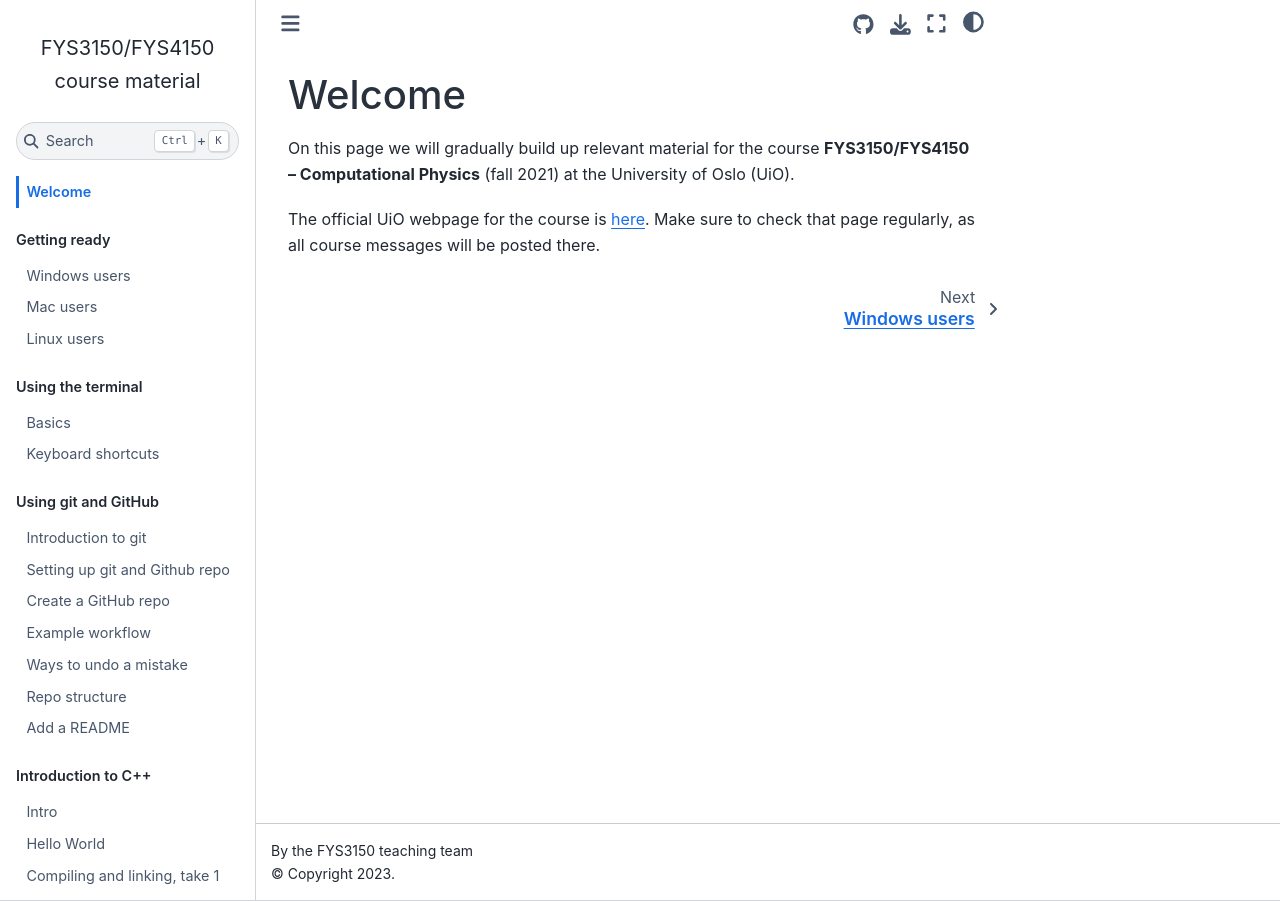
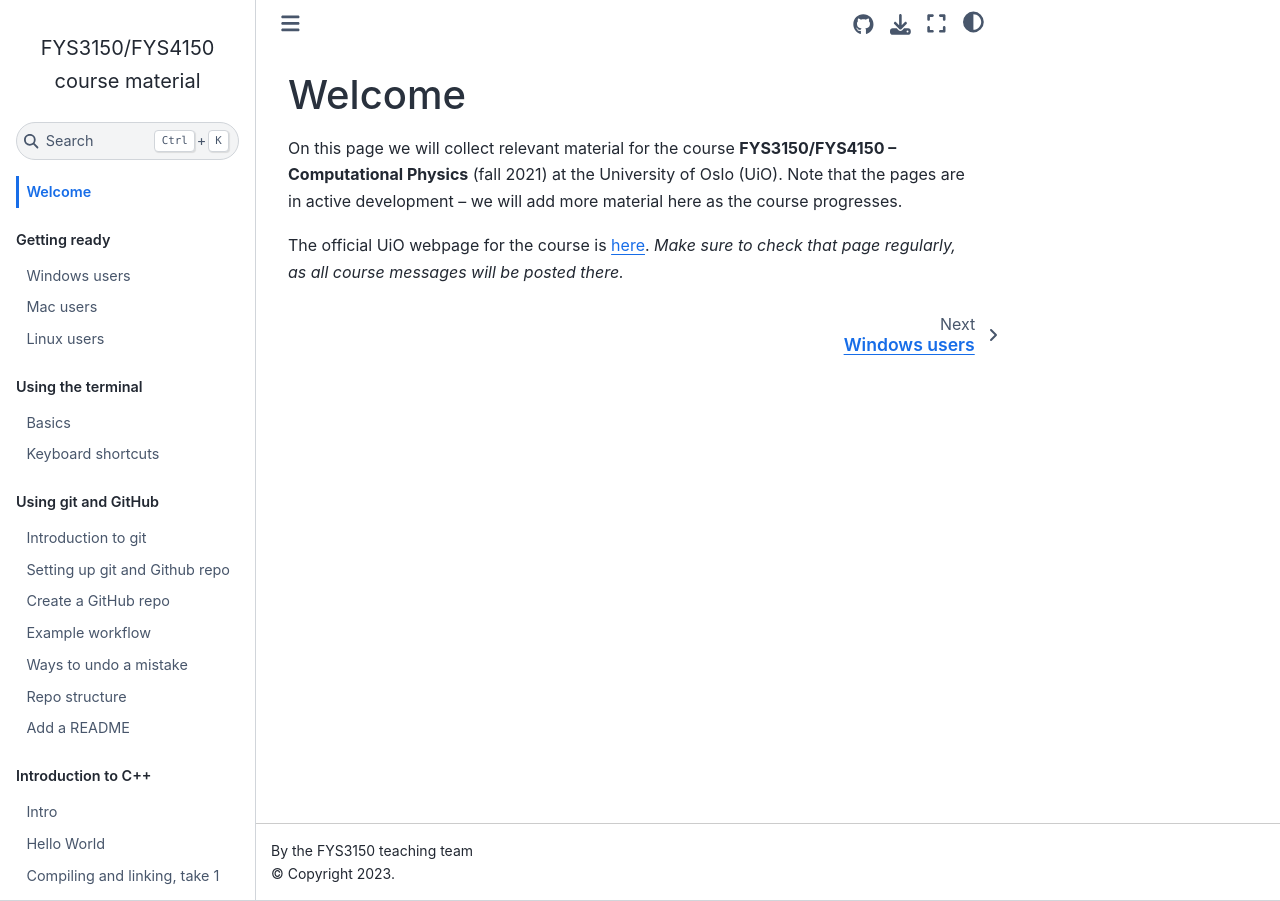
Before and after one commit to anderkve/FYS3150, a Jupyter Book: the page built from intro.md, in a window 1280 px wide. Built offline with Jupyter Book 1.0.4 settings and Sphinx 7.4.7 and the Sphinx Book theme 1.1.4, drawn with Linux system fonts in a browser that asks for light colours.

Commit message:
Small tweak to front page

```diff
--- a/intro.md
+++ b/intro.md
@@ -1,5 +1,5 @@
 # Welcome
 
-On this page we will gradually build up relevant material for the course **FYS3150/FYS4150 -- Computational Physics** (fall 2021) at the University of Oslo (UiO).
+On this page we will collect relevant material for the course **FYS3150/FYS4150 -- Computational Physics** (fall 2021) at the University of Oslo (UiO). Note that the pages are in active development -- we will add more material here as the course progresses.
 
-The official UiO webpage for the course is [here](https://www.uio.no/studier/emner/matnat/fys/FYS3150/h21/index.html). Make sure to check that page regularly, as all course messages will be posted there.
+The official UiO webpage for the course is [here](https://www.uio.no/studier/emner/matnat/fys/FYS3150/h21/index.html). *Make sure to check that page regularly, as all course messages will be posted there.*
```
